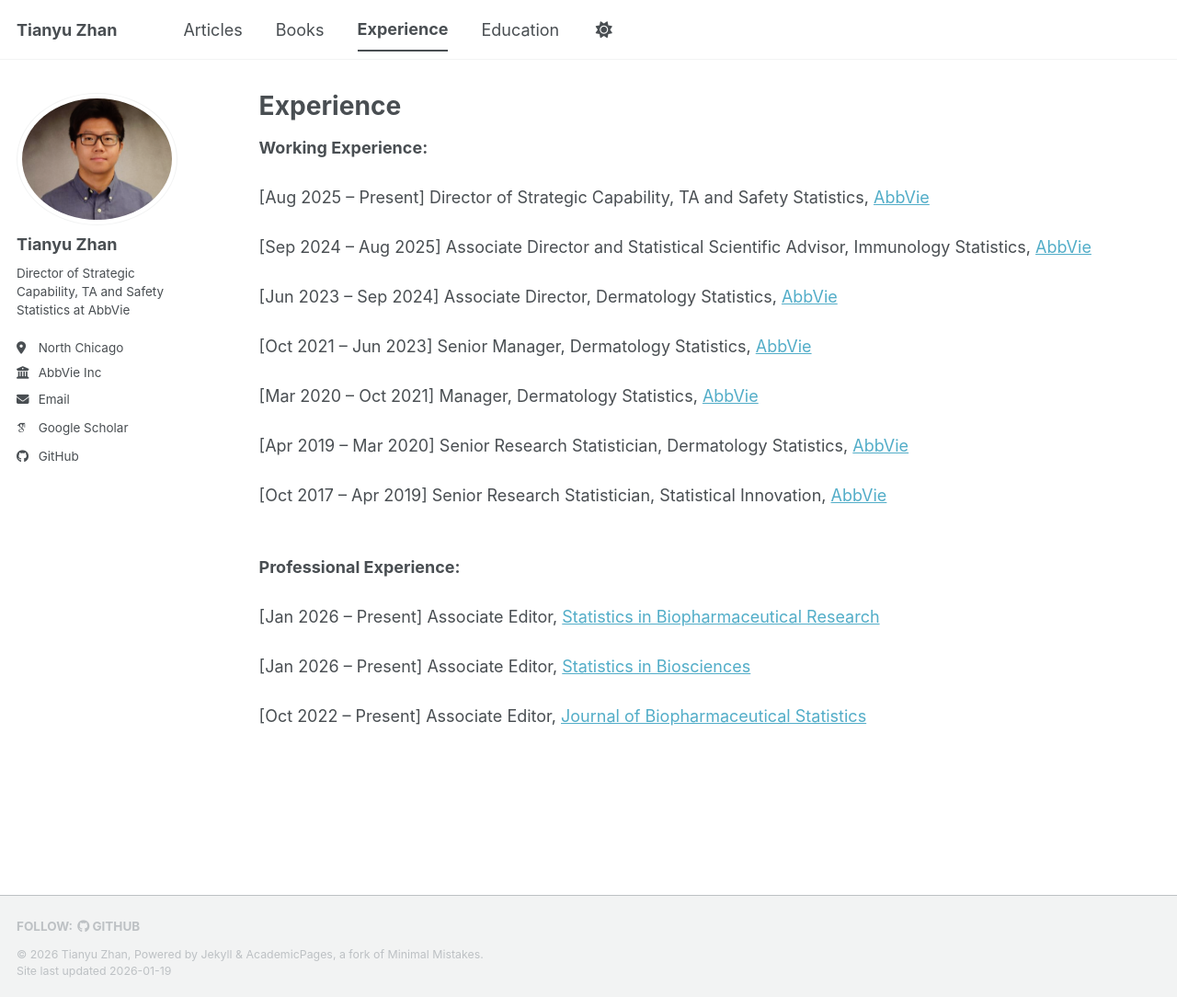
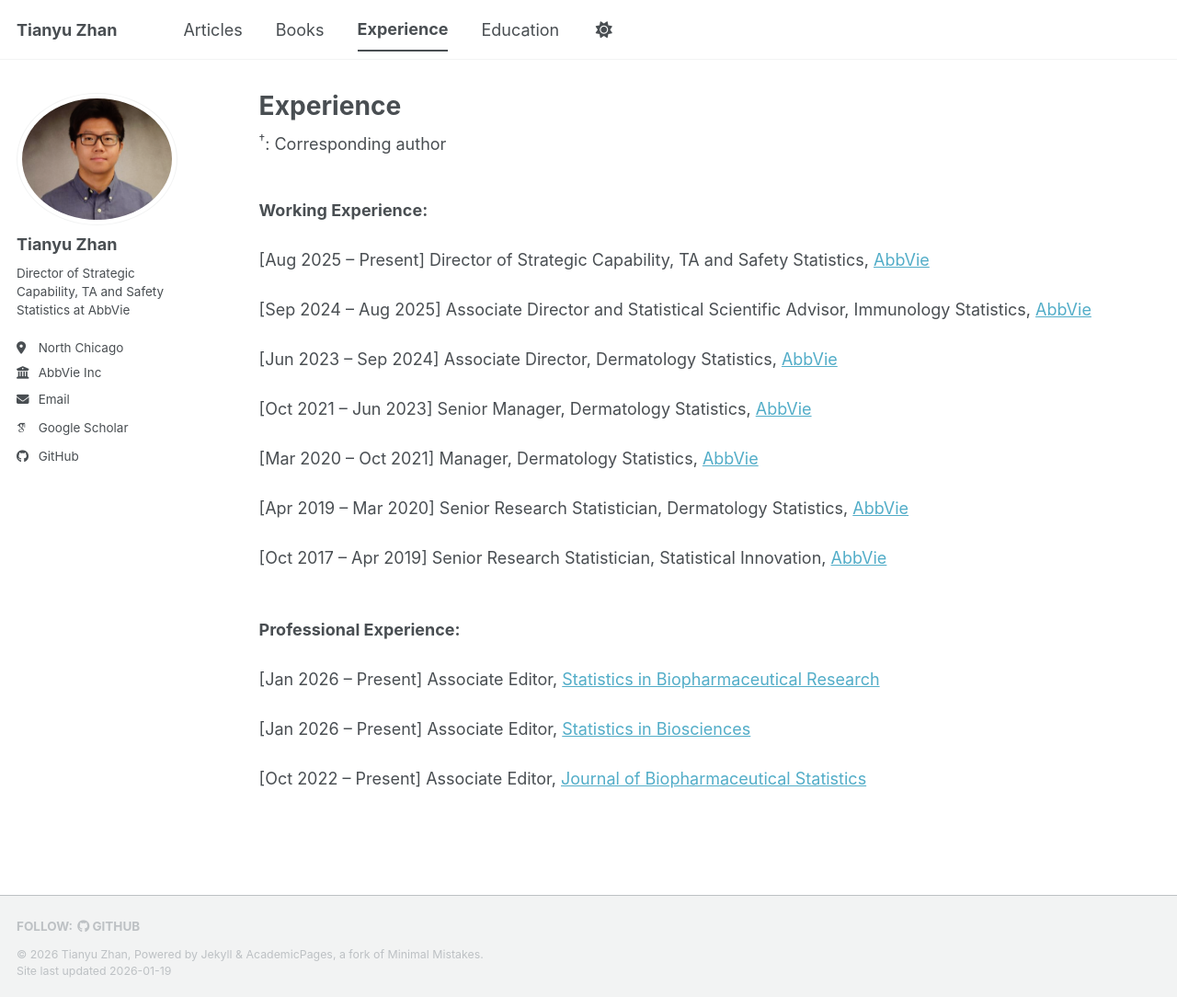
Before and after one commit to tian-yu-zhan/tian-yu-zhan.github.io, a Jekyll site: the page built from _pages/teaching.html, in a window 1280 px wide and 1084 px high. Shown: the whole window at 92% size. Built offline with Jekyll 4.4.1, drawn with Linux system fonts in a browser that asks for light colours; some web fonts are replaced; a script bundle is joined from its source files by our own code; library files that are not in the unit come from our copies.

Commit message:
Update teaching.html

```diff
--- a/_pages/teaching.html
+++ b/_pages/teaching.html
@@ -4,6 +4,9 @@ title: "Experience"
 permalink: /teaching/
 author_profile: true
 ---
+<sup>†</sup>: Corresponding author
+<br>
+<br>
 <p><strong>Working Experience:</strong>
 <br>
 <br>
```
